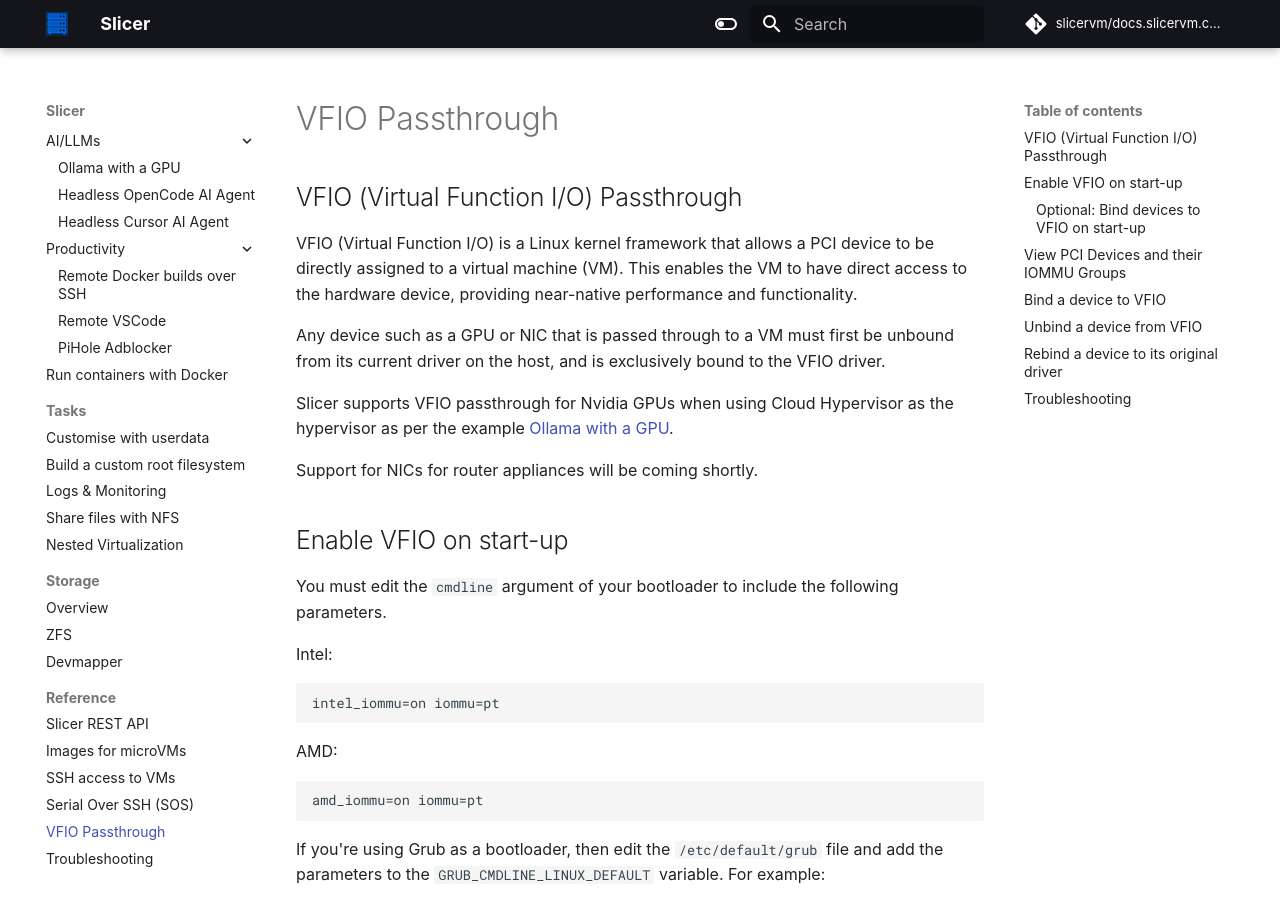
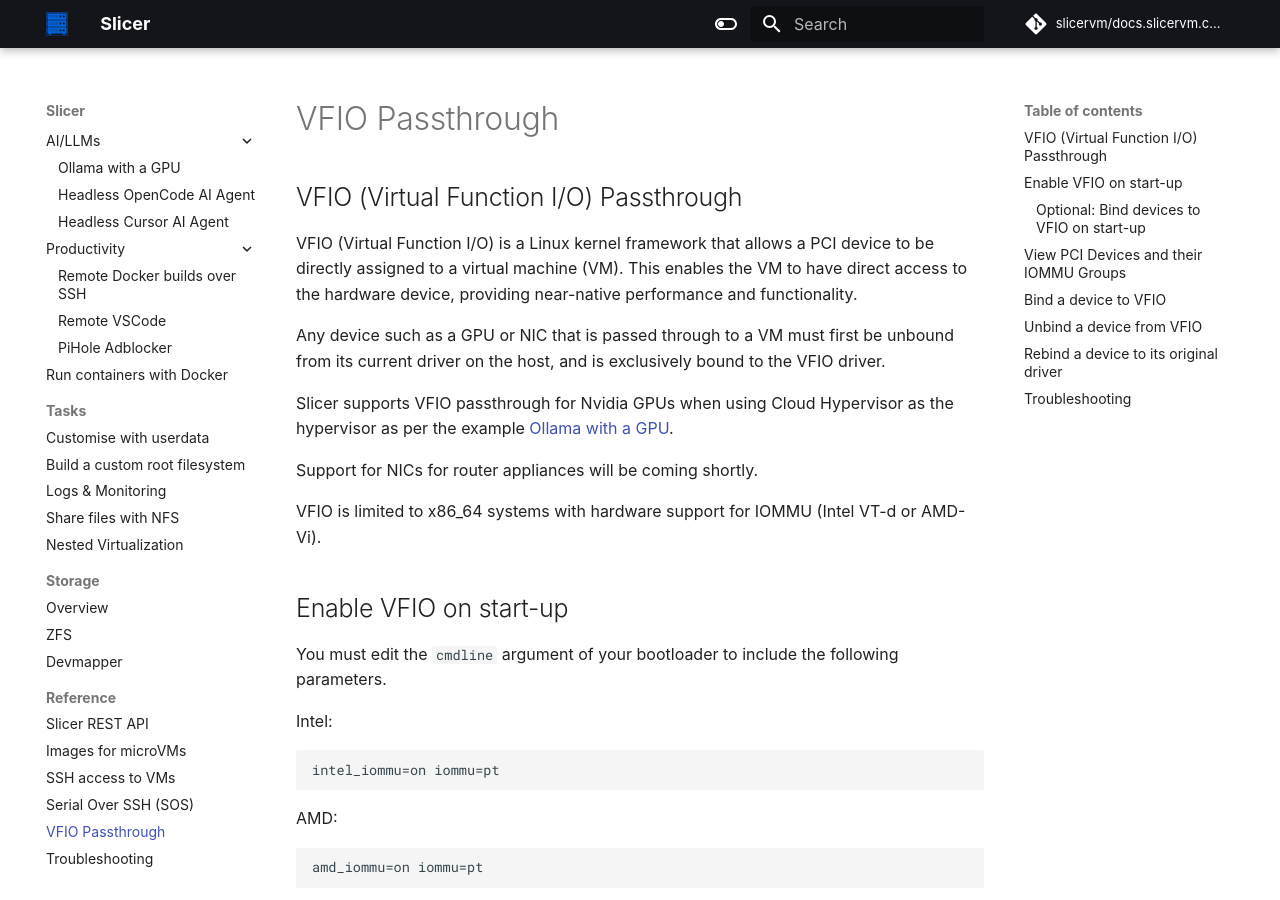
Before and after one commit to slicervm/docs.slicervm.com, an MkDocs documentation site: the page built from docs/reference/vfio.md, in a window 1280 px wide and 900 px high. Built offline with MkDocs 1.6.1 and Material for MkDocs 9.7.7, drawn with Linux system fonts in a browser that asks for light colours; some web fonts are replaced; comment, search, counter and statistics services are not loaded.

Commit message:
Additional VFIO note
Signed-off-by: Alex Ellis (OpenFaaS Ltd) <alexellis2@gmail.com>

```diff
--- a/docs/reference/vfio.md
+++ b/docs/reference/vfio.md
@@ -7,6 +7,8 @@
 Slicer supports VFIO passthrough for Nvidia GPUs when using Cloud Hypervisor as the hypervisor as per the example [Ollama with a GPU](/examples/gpu-ollama.md).
 
 Support for NICs for router appliances will be coming shortly.
+
+VFIO is limited to x86_64 systems with hardware support for IOMMU (Intel VT-d or AMD-Vi).
 
 ## Enable VFIO on start-up
 
```
